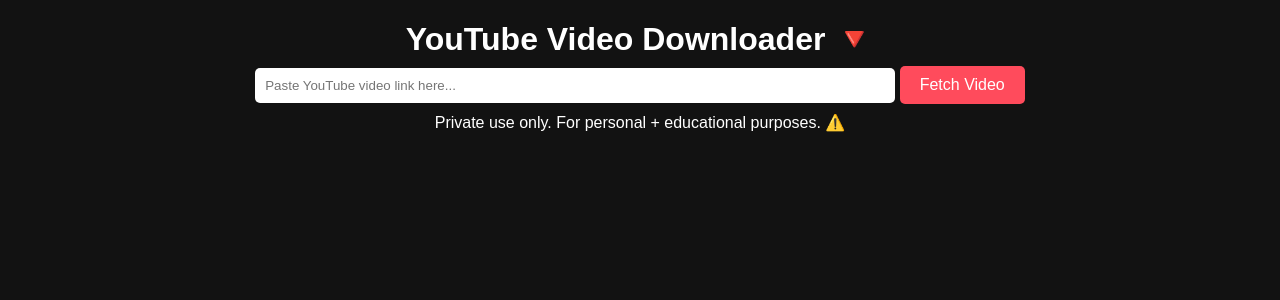
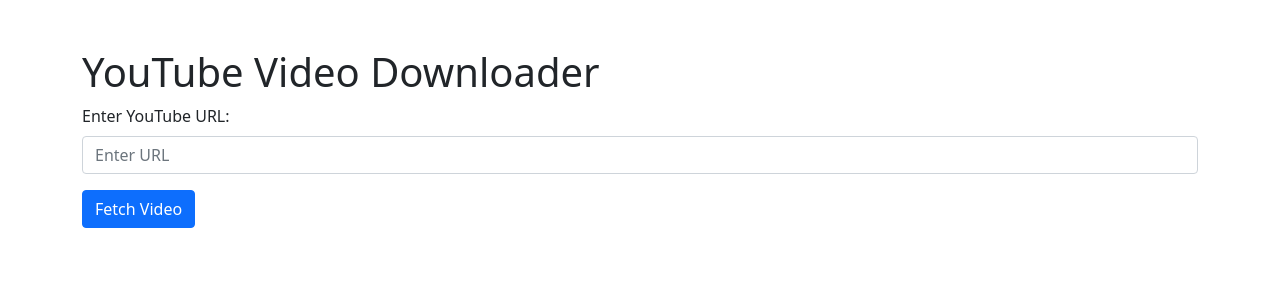
Before and after one commit to KunalDev69/ytTool, a Flask app: page / in a window 1280 px wide. Shown: the top 300 px of the page. Run offline with Flask 3, Linux system fonts and the light colour scheme; parts of the project's set-up code (start-up, migrations or seed data) failed here and were passed over; some libraries are stand-ins or nearby versions.

Commit message:
Update index.html

```diff
--- a/templates/index.html
+++ b/templates/index.html
@@ -1,20 +1,55 @@
 <!DOCTYPE html>
 <html lang="en">
 <head>
-  <meta charset="UTF-8">
-  <title>YouTube Downloader</title>
-  <link rel = "stylesheet" href="../static/style.css">
-  <link rel="stylesheet" href="{{ url_for('static', filename='style.css') }}">
-  <link href="https://fonts.googleapis.com/css2?family=Poppins:wght@300;500;700&display=swap" rel="stylesheet">
+    <meta charset="UTF-8">
+    <meta name="viewport" content="width=device-width, initial-scale=1.0">
+    <title>YouTube Video Downloader</title>
+    <link href="https://cdn.jsdelivr.net/npm/bootstrap@5.1.3/dist/css/bootstrap.min.css" rel="stylesheet">
 </head>
 <body>
-  <div class="container">
-    <h1>YouTube Video Downloader 🔻</h1>
-    <form action="/fetch" method="POST" class="form">
-      <input type="text" name="url" placeholder="Paste YouTube video link here..." required>
-      <button type="submit">Fetch Video</button>
-    </form>
-    <p class="note">Private use only. For personal + educational purposes. ⚠️</p>
-  </div>
+    <div class="container mt-5">
+        <h1>YouTube Video Downloader</h1>
+        <form id="urlForm" action="/fetch" method="POST">
+            <div class="mb-3">
+                <label for="url" class="form-label">Enter YouTube URL:</label>
+                <input type="text" name="url" id="urlField" class="form-control" placeholder="Enter URL" required>
+            </div>
+            <button type="submit" class="btn btn-primary">Fetch Video</button>
+        </form>
+    </div>
+
+    <div id="result" class="container mt-4" style="display:none;">
+        <h2 id="videoTitle"></h2>
+        <img id="videoThumbnail" src="" alt="Thumbnail" class="img-fluid mb-3">
+        <p><strong>Duration:</strong> <span id="videoDuration"></span></p>
+        <ul id="formatList" class="list-group"></ul>
+    </div>
+
+    <script src="https://code.jquery.com/jquery-3.6.0.min.js"></script>
+    <script>
+        $('#urlForm').on('submit', function(event) {
+            event.preventDefault();
+            let url = $('#urlField').val();
+            $.ajax({
+                url: '/api/fetch',
+                type: 'POST',
+                contentType: 'application/json',
+                data: JSON.stringify({url: url}),
+                success: function(response) {
+                    $('#videoTitle').text(response.title);
+                    $('#videoThumbnail').attr('src', response.thumbnail);
+                    $('#videoDuration').text(response.duration);
+                    $('#formatList').empty();
+                    response.formats.forEach(function(format) {
+                        $('#formatList').append(`<li class="list-group-item">${format.resolution} - ${format.ext} - ${format.filesize}</li>`);
+                    });
+                    $('#result').show();
+                },
+                error: function(error) {
+                    alert('Failed to fetch video details.');
+                }
+            });
+        });
+    </script>
 </body>
 </html>
```
